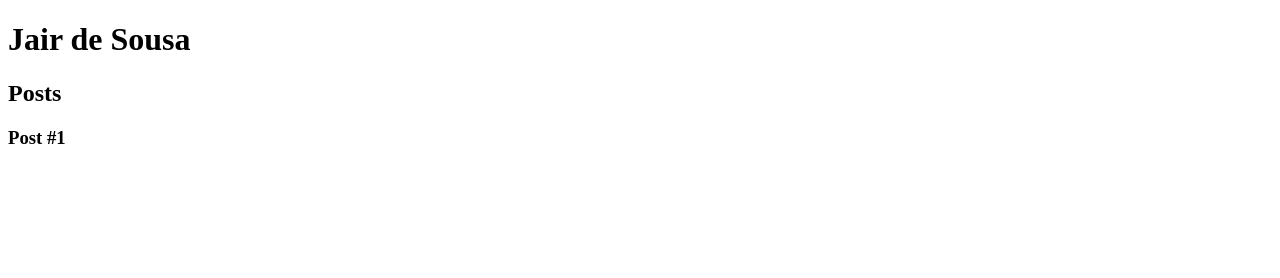
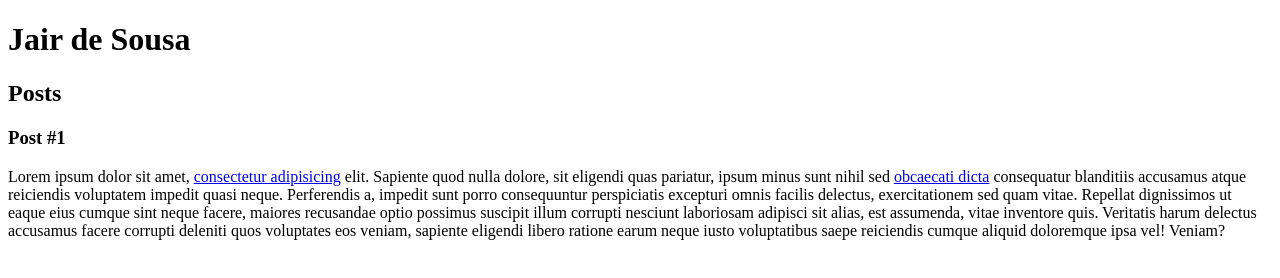
Before and after one commit to jairsmarques/bootcamp-impulso-react-web-developer, a plain HTML site: page introducao-html5-css3/index.html in a window 1280 px wide. Drawn offline with Linux system fonts and the light colour scheme.

Commit message:
criando links no projeto

```diff
--- a/introducao-html5-css3/index.html
+++ b/introducao-html5-css3/index.html
@@ -18,6 +18,16 @@
             <header>
                 <h3>Post #1</h3>
             </header>
+            <p>
+                Lorem ipsum dolor sit amet, <a href="https://www.linkedin.com/in/jair-sousa74/" target="_blank">consectetur adipisicing</a> elit. Sapiente quod nulla dolore, sit eligendi quas
+                pariatur, ipsum minus sunt nihil sed <a href="mailto:jairsmarques1126@gmail.com">obcaecati dicta</a> consequatur blanditiis accusamus atque reiciendis
+                voluptatem impedit quasi neque. Perferendis a, impedit sunt porro consequuntur perspiciatis excepturi
+                omnis facilis delectus, exercitationem sed quam vitae. Repellat dignissimos ut eaque eius cumque sint
+                neque facere, maiores recusandae optio possimus suscipit illum corrupti nesciunt laboriosam adipisci sit
+                alias, est assumenda, vitae inventore quis. Veritatis harum delectus accusamus facere corrupti deleniti
+                quos voluptates eos veniam, sapiente eligendi libero ratione earum neque iusto voluptatibus saepe
+                reiciendis cumque aliquid doloremque ipsa vel! Veniam?
+            </p>
         </article>
     </section>
     <footer></footer>
```
